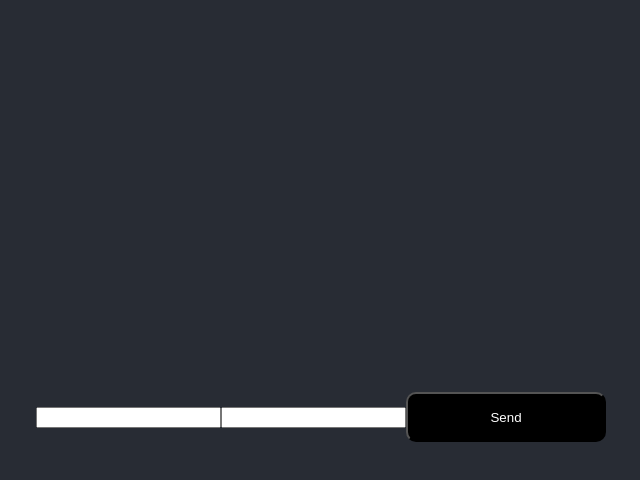
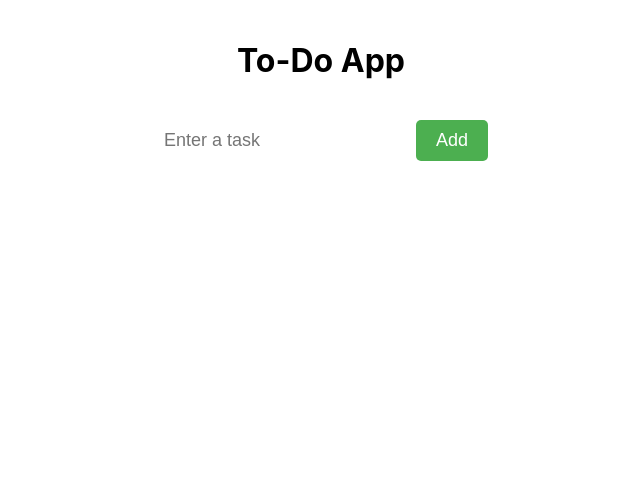
Before and after one commit to Mazo26/nit, a React (Create React App) app in the folder nitshop/: page / in a window 1280 px wide. Shown: the top 480 px of the page, without its empty margins (319-959 px from the left). Built offline with nearby package versions, Linux system fonts and the light colour scheme.

Commit message:
todo app

```diff
--- a/nitshop/src/App.jsx
+++ b/nitshop/src/App.jsx
@@ -1,26 +1,12 @@
-import React, { useState } from "react";
+import React from "react";
 import "./App.css";
-import CustomForm from "./components/CustomForm/CustomForm";
-import CustomDiv from "./components/CustomDiv/CustomDiv";
+import ToDo from "./components/ToDo/ToDo";
 
 const App = () => {
-  const [fullName, setFullName] = useState("");
-
-  function dataGrabber(name, lastName) {
-    let fullName = name + " " + lastName;
-    console.log(fullName);
-    setFullName(fullName);
-  }
-
   return (
-    <div className='App'>
-      <header className='App-header'>
-        <CustomDiv>
-          <h4>{fullName}</h4>
-        </CustomDiv>
-        <CustomForm sendData={(name, lName) => dataGrabber(name, lName)} />
-      </header>
-    </div>
+    <>
+      <ToDo />
+    </>
   );
 };
 
--- /dev/null
+++ b/nitshop/src/components/ToDo/ToDo.css
@@ -0,0 +1,51 @@
+.app {
+    max-width: 600px;
+    margin: 0 auto;
+    padding: 20px;
+    text-align: center;
+  }
+
+  h1 {
+    margin-bottom: 40px;
+  }
+
+  form {
+    display: flex;
+    justify-content: center;
+    align-items: center;
+    margin-bottom: 20px;
+  }
+
+  input {
+    padding: 10px;
+    margin-right: 10px;
+    font-size: 18px;
+    border: none;
+    border-radius: 5px;
+  }
+
+  button {
+    padding: 10px 20px;
+    background-color: #4CAF50;
+    color: white;
+    font-size: 18px;
+    border: none;
+    border-radius: 5px;
+    cursor: pointer;
+  }
+
+  ul {
+    list-style: none;
+    padding: 0;
+    margin-top: 20px;
+  }
+
+  li {
+    display: flex;
+    justify-content: space-between;
+    align-items: center;
+    padding: 10px;
+    margin-bottom: 10px;
+    background-color: #f9f9f9;
+    border-radius: 5px;
+  }
--- /dev/null
+++ b/nitshop/src/components/ToDo/ToDo.jsx
@@ -0,0 +1,42 @@
+import React, { useState } from "react";
+import "./ToDo.css";
+
+function ToDo() {
+  const [todos, setTodos] = useState([]);
+  const [input, setInput] = useState("");
+
+  const handleSubmit = (e) => {
+    e.preventDefault();
+    setTodos([...todos, input]);
+    setInput("");
+  };
+
+  const handleDelete = (index) => {
+    setTodos(todos.filter((todo, i) => i !== index));
+  };
+
+  return (
+    <div className='app'>
+      <h1>To-Do App</h1>
+      <form onSubmit={handleSubmit}>
+        <input
+          type='text'
+          value={input}
+          onChange={(e) => setInput(e.target.value)}
+          placeholder='Enter a task'
+        />
+        <button type='submit'>Add</button>
+      </form>
+      <ul>
+        {todos.map((todo, index) => (
+          <li key={index}>
+            {todo}
+            <button onClick={() => handleDelete(index)}>Delete</button>
+          </li>
+        ))}
+      </ul>
+    </div>
+  );
+}
+
+export default ToDo;
```
Also changed, not shown: nitshop/theory.txt.
